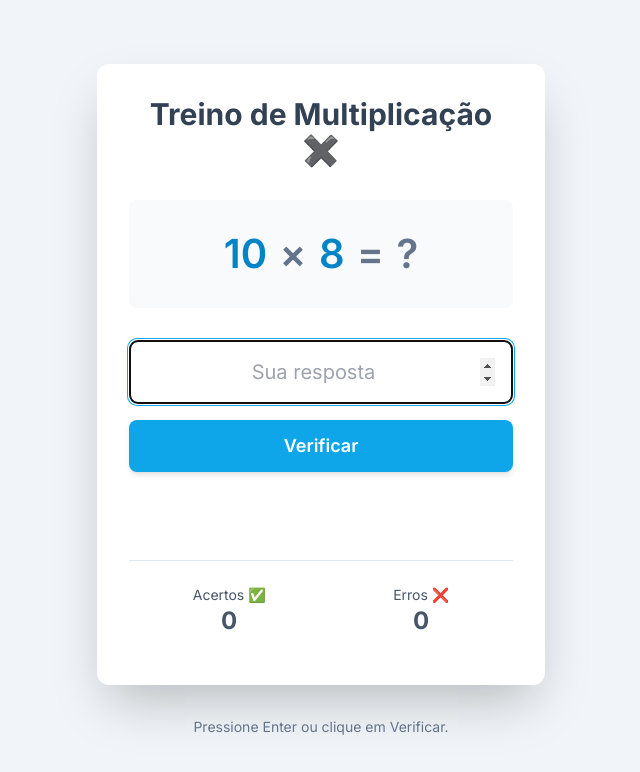
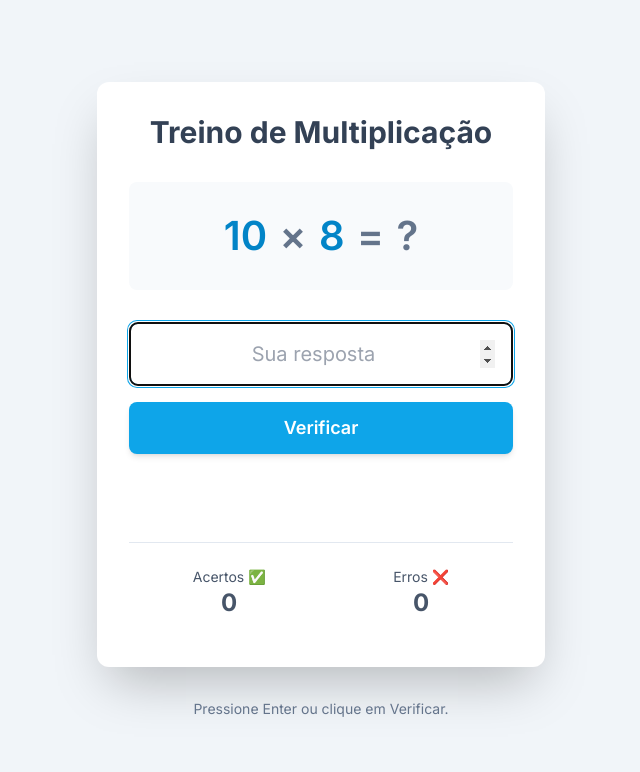
Before and after one commit to Arthur20053/matematica-quiz, a plain HTML site: page index.html in a window 1280 px wide. Shown: the whole page, without its empty margins (319-959 px from the left). Drawn offline with nearby package versions, Linux system fonts and the light colour scheme.

Commit message:
Update index.html

```diff
--- a/index.html
+++ b/index.html
@@ -37,7 +37,7 @@
 <body class="bg-slate-100 flex flex-col items-center justify-center min-h-screen p-4 antialiased">
 
     <div class="bg-white p-6 sm:p-8 rounded-xl shadow-2xl w-full max-w-md text-center">
-        <h1 class="text-3xl font-bold text-slate-700 mb-6">Treino de Multiplicação ✖️</h1>
+        <h1 class="text-3xl font-bold text-slate-700 mb-6">Treino de Multiplicação </h1>
 
         <div id="problem-area" class="my-8 p-6 bg-slate-50 rounded-lg">
             <span id="num1-el" class="problem-text text-sky-600">?</span>
```
